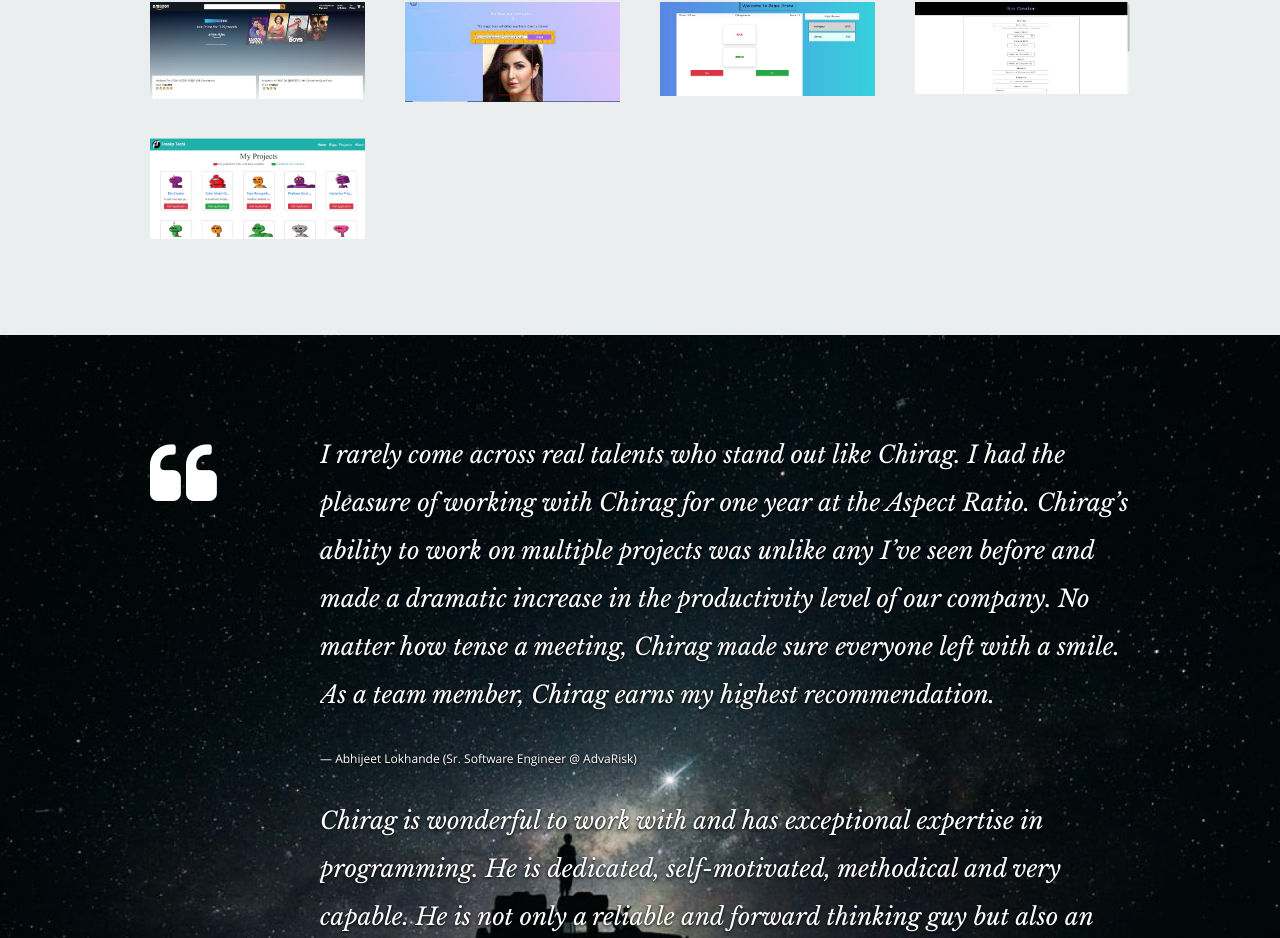
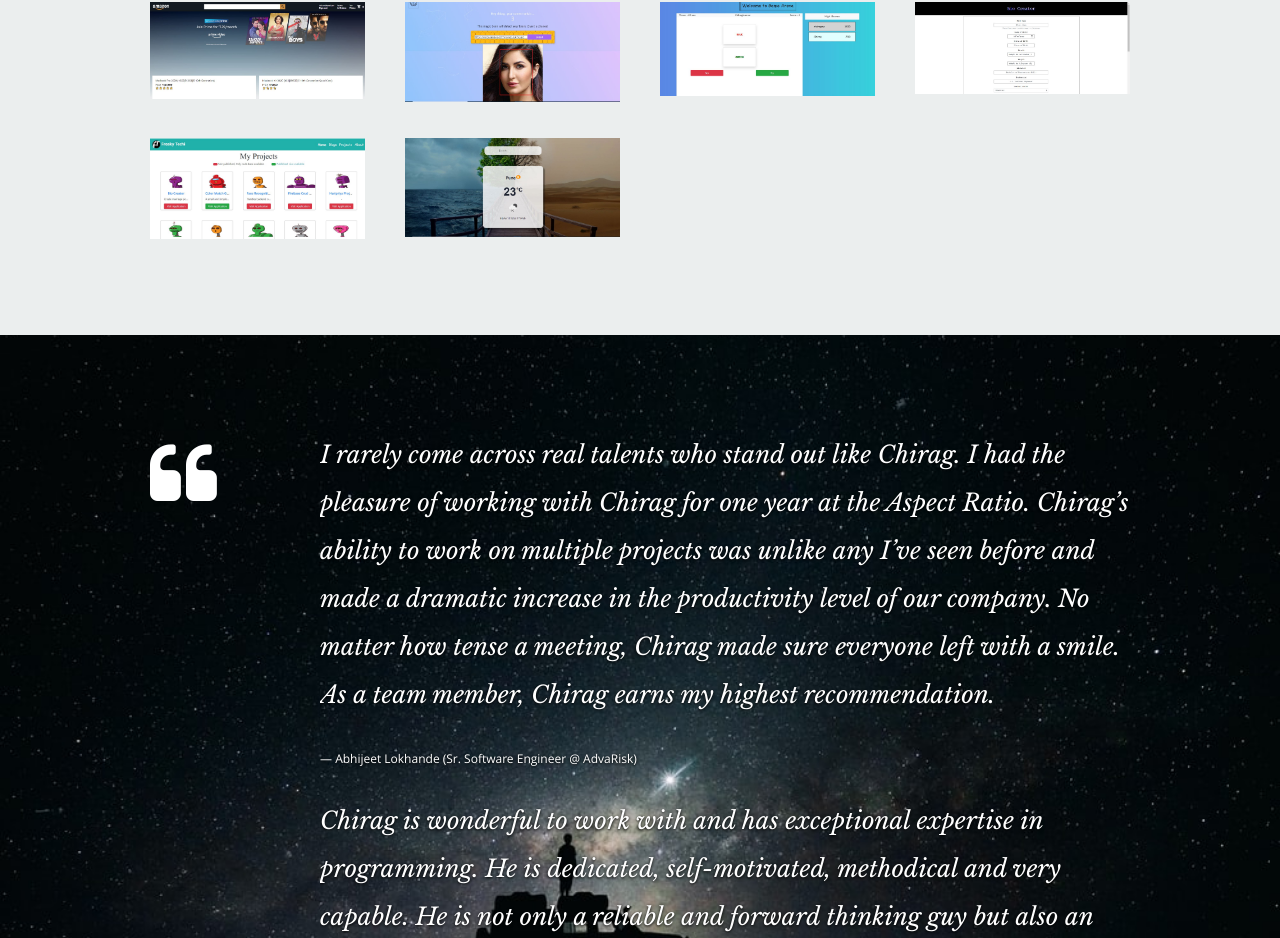
Before and after one commit to CUManiar/cm-react-portfolio, a React (Create React App) app: page / in a window 1280 px wide. Shown: the part 3128-4066 px from the top of the page. Built offline with nearby package versions, Linux system fonts and the light colour scheme.

Commit message:
minor changes

```diff
--- a/public/index.html
+++ b/public/index.html
@@ -4,6 +4,7 @@
     <meta charset="utf-8">
     <meta name="viewport" content="width=device-width, initial-scale=1, shrink-to-fit=no">
     <meta name="theme-color" content="#000000">
+    <link rel="shortcut icon" href="%PUBLIC_URL%/images/IG_Chirag2.png" type="image/x-icon">
     <link rel="manifest" href="%PUBLIC_URL%/manifest.json">
     <link rel="stylesheet" href="%PUBLIC_URL%/css/default.css">
     <link rel="stylesheet" href="%PUBLIC_URL%/css/layout.css">
@@ -11,7 +12,7 @@
     <link rel="stylesheet" href="%PUBLIC_URL%/css/magnific-popup.css">
 
 
-    <title>Sonny Sangha | Development</title>
+    <title>Chiragkumar Maniyar | Full Stack Developer</title>
   </head>
 
   <body>
--- a/public/resumeData.json
+++ b/public/resumeData.json
@@ -132,6 +132,12 @@
         "category": "Portfolio website holding my github projects and blogs information built with Angular",
         "image": "cm-portfolio.jpg",
         "url": "https://cumaniar.github.io/portfolio/home"
+      },
+      {
+        "title": "Weather PWA App",
+        "category": "Weather PWA(Progressive Web App) built with React",
+        "image": "weather-pwa.jpg",
+        "url": "https://weather-pwa-app.netlify.app/"
       }
     ]
   },
--- a/src/Components/Portfolio.js
+++ b/src/Components/Portfolio.js
@@ -8,7 +8,7 @@ class Portfolio extends Component {
         var projectImage = 'images/portfolio/'+projects.image;
         return <div key={projects.title} className="columns portfolio-item">
            <div className="item-wrap">
-            <a href={projects.url} title={projects.title}>
+            <a href={projects.url} title={projects.title} target='_blank'>
                <img alt={projects.title} src={projectImage} />
                <div className="overlay">
                   <div className="portfolio-item-meta">
```
Also changed, not shown: public/images/portfolio/weather-pwa.JPG (added), 1 other file (tests, documents, lock files or other folders).
